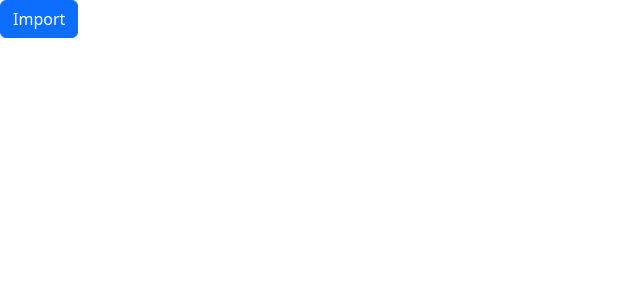
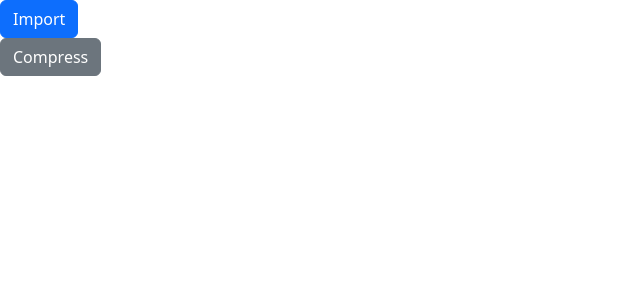
Before and after one commit to AdhamSelim23/chameleon, a React (Vite) app in the folder frontend/: page / in a window 1280 px wide. Shown: the top 300 px of the page, without its empty margins (0-640 px from the left). Built offline with nearby package versions, Linux system fonts and the light colour scheme.

Commit message:
new compress button

```diff
--- a/frontend/package.json
+++ b/frontend/package.json
@@ -1,5 +1,5 @@
 {
-  "name": "chameleon",
+  "name": "frontend",
   "private": true,
   "version": "0.0.0",
   "type": "module",
@@ -10,7 +10,6 @@
     "preview": "vite preview"
   },
   "dependencies": {
-    "bootstrap": "^5.3.8",
     "react": "^19.2.8",
     "react-dom": "^19.2.8"
   },
--- a/frontend/src/App.tsx
+++ b/frontend/src/App.tsx
@@ -1,7 +1,8 @@
 import ImportBtn from './components/ImportBtn.tsx'
+import CompressBtn from './components/CompressBtn.tsx'
 
 function App() {
-  return <div><ImportBtn /></div>
+  return <div><ImportBtn /><CompressBtn /></div>
 }
 
 export default App
--- /dev/null
+++ b/frontend/src/components/CompressBtn.tsx
@@ -0,0 +1,11 @@
+function CompressBtn() {
+  return (
+    <div>
+      <button type="button" className="btn btn-secondary">
+        Compress
+      </button>
+    </div>
+  );
+}
+
+export default CompressBtn;
```
